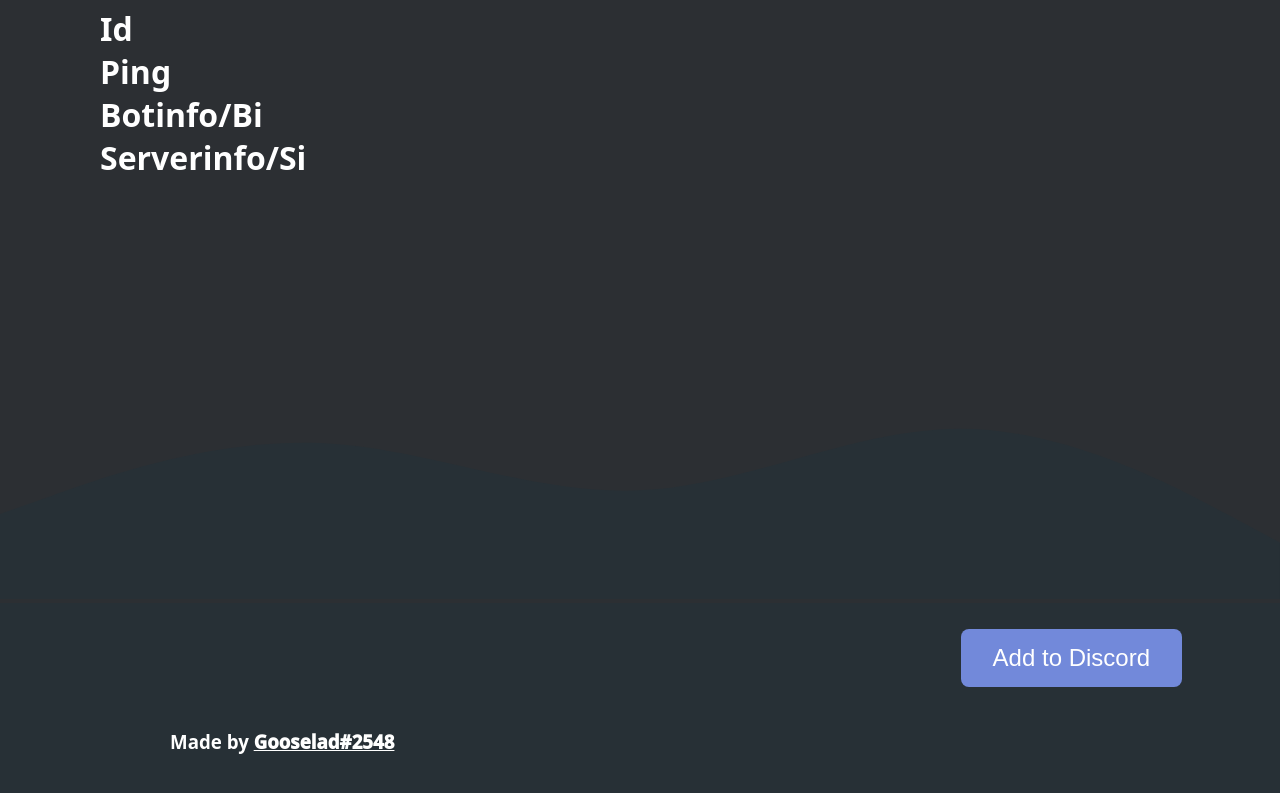
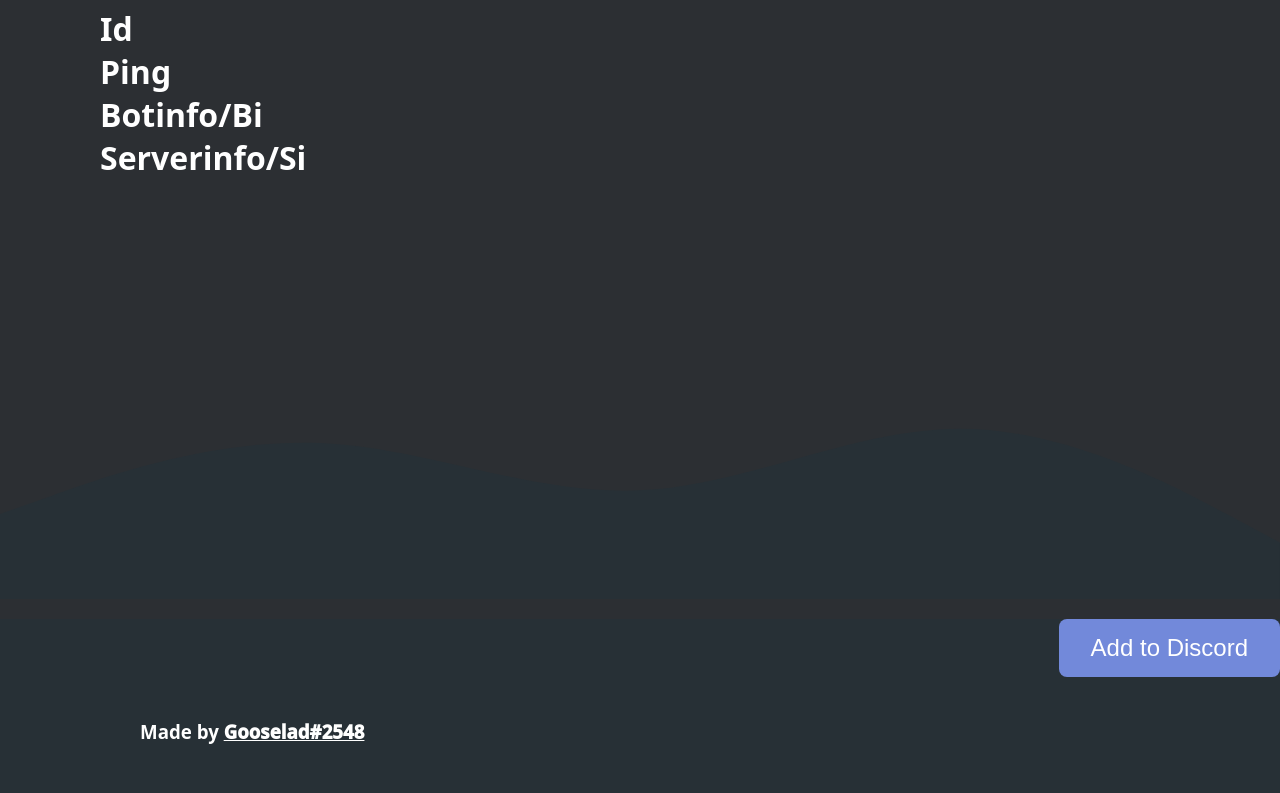
Before and after one commit to scalgoon/scalgoon.github.io, a plain HTML site: page index.html in a window 1280 px wide. Shown: the part 1286-2079 px from the top of the page. Drawn offline with Linux system fonts and the light colour scheme.

Commit message:
Update main.css

```diff
--- a/main.css
+++ b/main.css
@@ -25,12 +25,6 @@ body {
   margin: 0 auto;
 }
 
-.inner-footer {
-
-    display: block;
-    width: 90%;
-    padding: 10px 0 0 30px;
-}
 
 footer {
     background-color: #273036;
```
